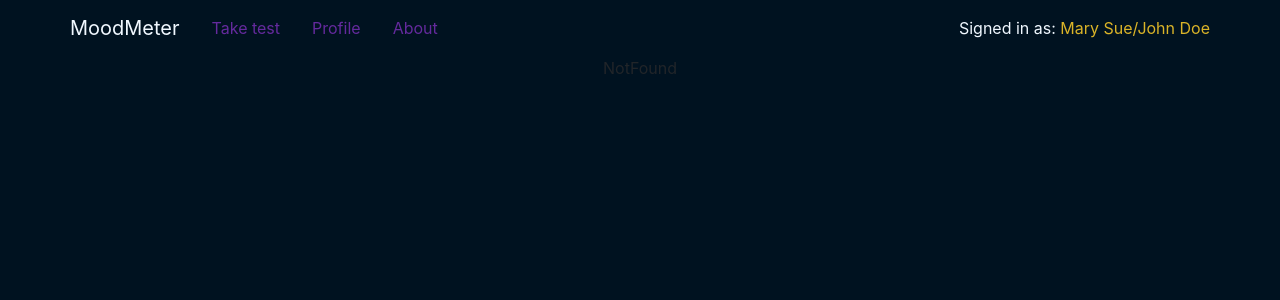
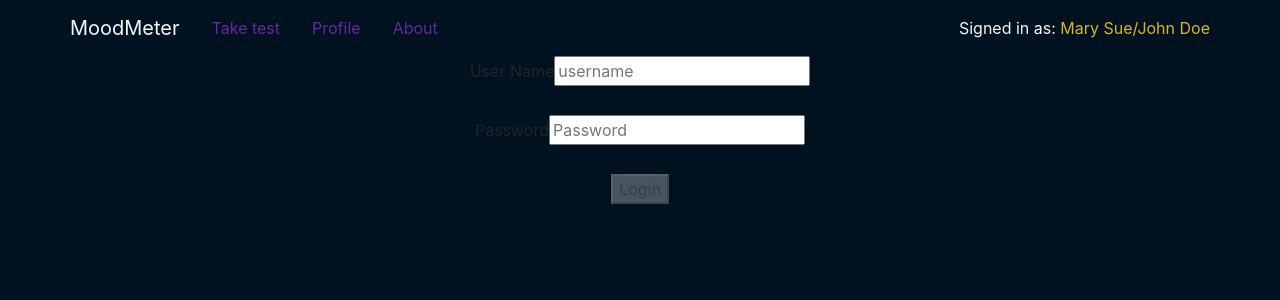
Before and after one commit to Viserya11/Moodmeter-capstone-project-, a React (Create React App) app: page /login in a window 1280 px wide. Shown: the top 300 px of the page. Built offline with nearby package versions, Linux system fonts and the light colour scheme.

Commit message:
login component

```diff
--- a/src/App.js
+++ b/src/App.js
@@ -9,6 +9,7 @@ import Profile from './components/Profile';
 import About from './components/About';
 import "./stylesheet.css"
 import { useSelector } from 'react-redux';
+import Login from './components/Login';
 
 
 
@@ -25,11 +26,11 @@ function App() {
      <BrowserRouter>
           <Routes>
             <Route path="/" element={<HomePage />} />
-            <Route path="/home" element={<HomePage />} />
             <Route path="/test" element={<Test />} />
             <Route path="/profile" element={<Profile />} />
             <Route path="/about" element={<About />} />
             <Route path="*" element={<NotFound />} />
+            <Route path="login" element={<Login />} />
           </Routes>
         </BrowserRouter>
 
--- /dev/null
+++ b/src/components/Login.jsx
@@ -0,0 +1,56 @@
+import React, { useState } from "react";
+
+export default function Login() {
+  const handleSubmit = (username, password) => {
+    console.log(username, password);
+  };
+  return (
+    <div className="login">
+      <RegistrationForm onSubmit={handleSubmit} />
+    </div>
+  );
+}
+
+function RegistrationForm({ onSubmit }) {
+  const [username, setUsername] = useState("");
+  const [password, setPassword] = useState("");
+  const [isEnable, setEnable] = useState(true);
+  const handleKeyUp = () => {
+    if (username.length > 0 && password.length > 0) setEnable(false);
+    else setEnable(true);
+  };
+  return (
+    <div>
+      <label>User Name</label>
+      <input
+        type="text"
+        id="username-input"
+        placeholder="username"
+        value={username}
+        onKeyUp={handleKeyUp}
+        onChange={(event) => setUsername(event.target.value)}
+      />
+      <br />
+      <br />
+      <label>Password</label>
+      <input
+        type="password"
+        id="password-input"
+        placeholder="Password"
+        onKeyUp={handleKeyUp}
+        value={password}
+        onChange={(event) => setPassword(event.target.value)}
+      />
+      <br />
+      <br />
+      <button
+        type="submit"
+        id="button-input"
+        disabled={isEnable}
+        onClick={() => onSubmit(username, password)}
+      >
+        Login
+      </button>
+    </div>
+  );
+}
--- a/src/components/Navigation.jsx
+++ b/src/components/Navigation.jsx
@@ -2,6 +2,7 @@ import Container from 'react-bootstrap/Container';
 import Navbar from 'react-bootstrap/Navbar';
 import { Nav } from 'react-bootstrap';
 import { Link } from 'react-router-dom';
+import { useNavigate } from 'react-router-dom';
 
 function Navigation() {
   return (
```
